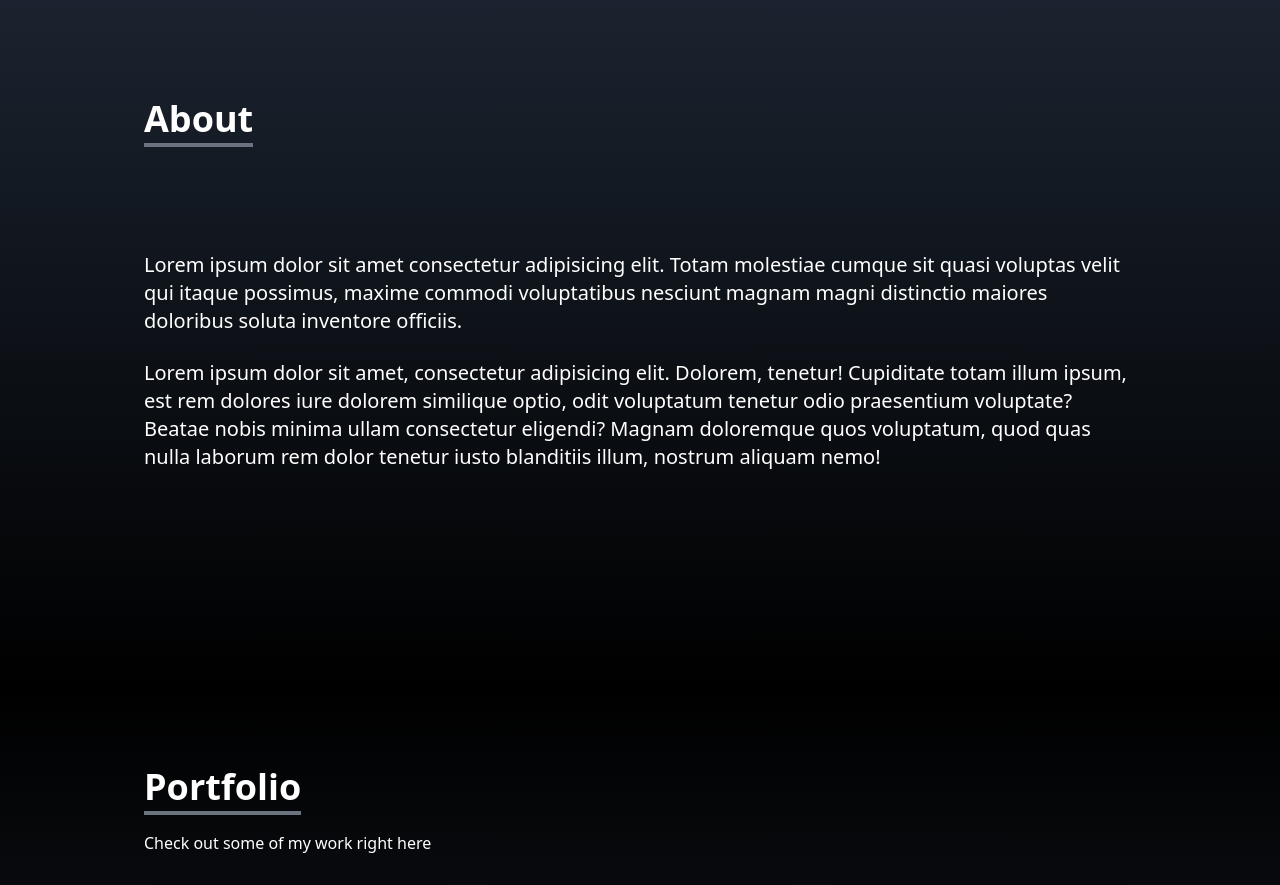
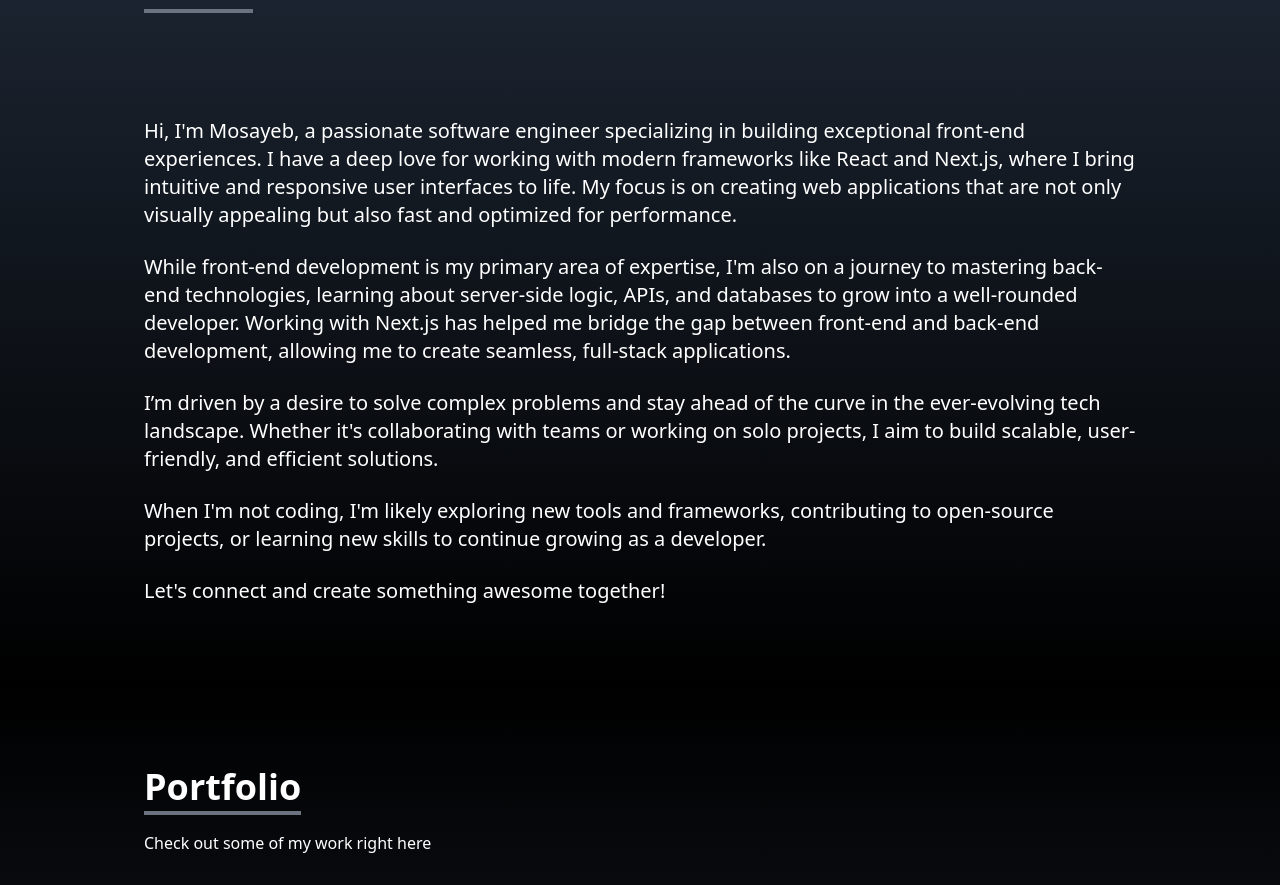
Before and after one commit to Mosayeb09/React_Portfolio, a React (Vite) app: page / in a window 1280 px wide. Shown: the part 915-1800 px from the top of the page. Built offline with nearby package versions, Linux system fonts and the light colour scheme.

Commit message:
adding some Bio for about section

```diff
--- a/src/Component/About/About.jsx
+++ b/src/Component/About/About.jsx
@@ -8,12 +8,25 @@ const About = () => {
                     <p className="text-4xl font-bold inline border-b-4 border-gray-500 ">About</p>
                 </div>
                 <p className="text-xl mt-20  ">
-                    Lorem ipsum dolor sit amet consectetur adipisicing elit. Totam molestiae cumque sit quasi voluptas velit qui itaque possimus, maxime commodi voluptatibus nesciunt magnam magni distinctio maiores doloribus soluta inventore officiis.
+                Hi, I'm Mosayeb, a passionate software engineer specializing in building exceptional front-end experiences. I have a deep love for working with modern frameworks like React and Next.js, where I bring intuitive and responsive user interfaces to life. My focus is on creating web applications that are not only visually appealing but also fast and optimized for performance.
                 </p>
                 <br />
                 <p className="text-xl">
-                    Lorem ipsum dolor sit amet, consectetur adipisicing elit. Dolorem, tenetur! Cupiditate totam illum ipsum, est rem dolores iure dolorem similique optio, odit voluptatum tenetur odio praesentium voluptate? Beatae nobis minima ullam consectetur eligendi? Magnam doloremque quos voluptatum, quod quas nulla laborum rem dolor tenetur iusto blanditiis illum, nostrum aliquam nemo!
+                While front-end development is my primary area of expertise, I'm also on a journey to mastering back-end technologies, learning about server-side logic, APIs, and databases to grow into a well-rounded developer. Working with Next.js has helped me bridge the gap between front-end and back-end development, allowing me to create seamless, full-stack applications.
                 </p>
+                <br />
+                <p className="text-xl">
+                I’m driven by a desire to solve complex problems and stay ahead of the curve in the ever-evolving tech landscape. Whether it's collaborating with teams or working on solo projects, I aim to build scalable, user-friendly, and efficient solutions.
+                </p>
+                <br />
+                <p className="text-xl">
+                When I'm not coding, I'm likely exploring new tools and frameworks, contributing to open-source projects, or learning new skills to continue growing as a developer.
+                </p>
+                <br />
+                <p className="text-xl">
+                Let's connect and create something awesome together!
+                </p>
+
             </div>
         </div>
     );
```
